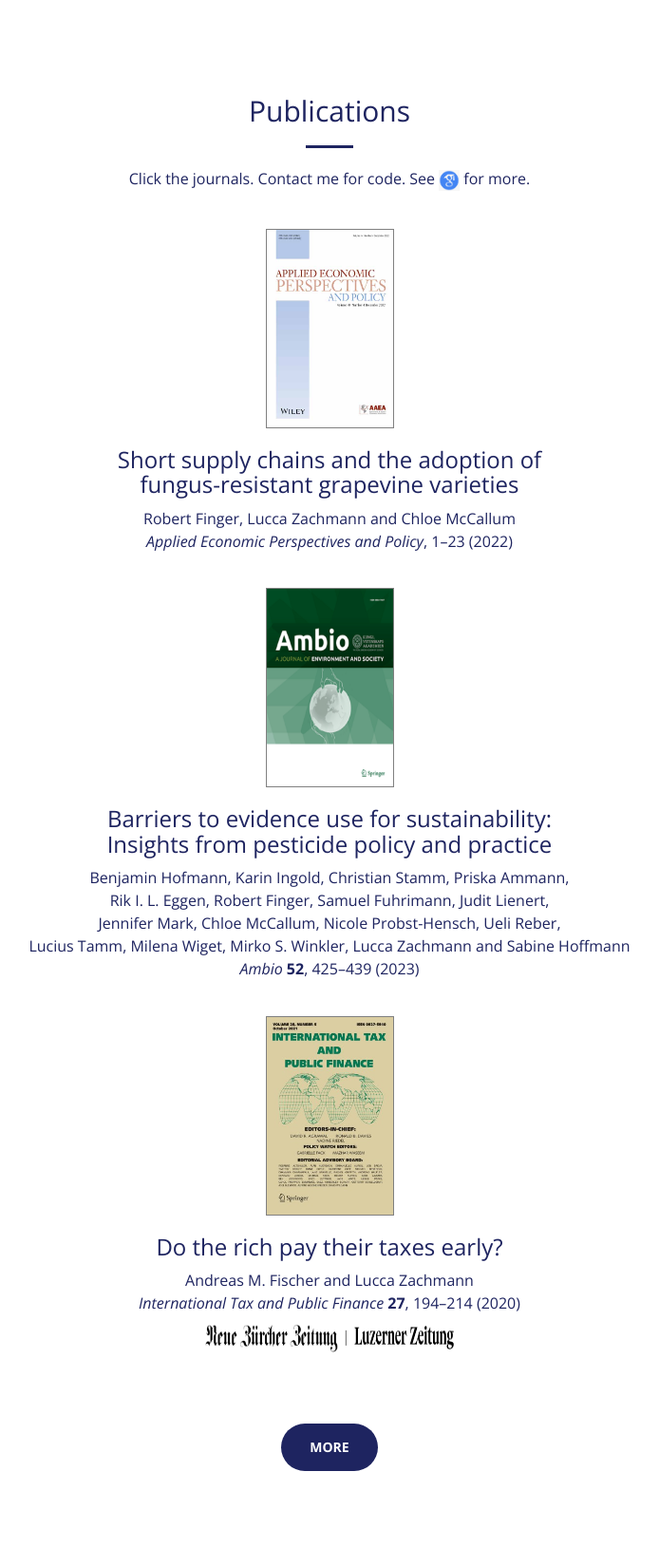
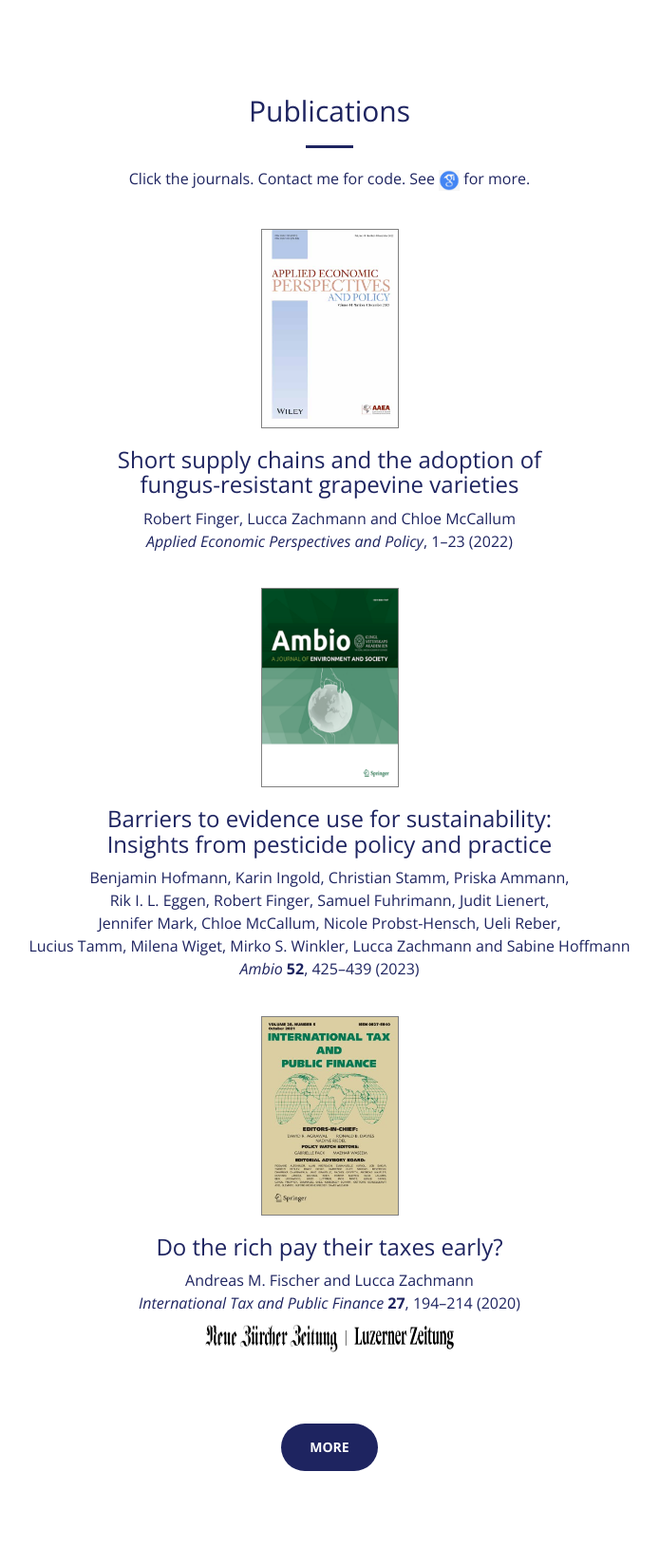
Before and after one commit to luccalino/luccalino.github.io, a Jekyll site: the page pubtest.html, which Jekyll copies as it is, in a window 1280 px wide. Shown: the whole page at 95% size, without its empty margins (293-987 px from the left). Built offline with Jekyll 4.4.1, drawn with Linux system fonts in a browser that asks for light colours.

Commit message:
Update pubtest.html

```diff
--- a/pubtest.html
+++ b/pubtest.html
@@ -53,7 +53,7 @@
             <!-- <div class="col-lg-4 col-md-6 text-center"> -->
             <div class="col-6 text-center">
                 <div class="service-box">
-                      <a class="fa fa-4x wow bounceIn text-primary" href="https://onlinelibrary.wiley.com/doi/full/10.1002/aepp.13337" target="_blank"><img title="AEPP" alt="AEPP" src="img/AEPP.jpg" style="cursor:pointer;border:1px solid grey;" width="135" height="210"></a>
+                      <a class="fa fa-4x wow bounceIn text-primary" href="https://onlinelibrary.wiley.com/doi/full/10.1002/aepp.13337" target="_blank"><img title="AEPP" alt="AEPP" src="img/AEPP.jpg" style="cursor:pointer;border:1px solid grey;" width="145" height="210"></a>
                       <h3 style="color:#1E2460;">Short supply chains and the adoption of<br>fungus-resistant grapevine varieties</h3>
                       <p class="text-muted" style="color:#1E2460;">Robert Finger, Lucca Zachmann and Chloe McCallum</p>
                       <p class="text-muted" style="color:#1E2460;"><i>Applied Economic Perspectives and Policy</i>, 1–23 (2022)</p>
@@ -62,7 +62,7 @@
             </div>
             <div class="col-6 text-center">
                 <div class="service-box">
-                    <a class="fa fa-4x wow bounceIn text-primary" href="https://link.springer.com/article/10.1007/s13280-022-01790-4" target="_blank"><img title="Ambio" alt="Ambio" src="img/AMBIO.png" style="cursor:pointer;border:1px solid grey;" width="135" height="210"></a>
+                    <a class="fa fa-4x wow bounceIn text-primary" href="https://link.springer.com/article/10.1007/s13280-022-01790-4" target="_blank"><img title="Ambio" alt="Ambio" src="img/AMBIO.png" style="cursor:pointer;border:1px solid grey;" width="145" height="210"></a>
                     <h3 style="color:#1E2460;">Barriers to evidence use for sustainability:<br>Insights from pesticide policy and practice</h3>
                     <p class="text-muted" style="color:#1E2460;">Benjamin Hofmann, Karin Ingold, Christian Stamm, Priska Ammann,<br>Rik I. L. Eggen, Robert Finger, Samuel Fuhrimann, Judit Lienert,<br>Jennifer Mark, Chloe McCallum, Nicole Probst-Hensch, Ueli Reber,<br>Lucius Tamm, Milena Wiget, Mirko S. Winkler, Lucca Zachmann and Sabine Hoffmann</p>
                     <p class="text-muted" style="color:#1E2460;"><i>Ambio</i> <b>52</b>, 425–439 (2023)</p>
@@ -71,7 +71,7 @@
             </div>
             <div class="col text-center">
                 <div class="service-box">
-                    <a class="fa fa-4x wow bounceIn text-primary" href="https://link.springer.com/article/10.1007/s10797-019-09541-0" data-wow-delay=".2s" target="_blank"><img title="Springer" alt="Springer" src="img/ITPF.jpeg" style="cursor:pointer;border:1px solid grey;" width="135" height="210"></a>
+                    <a class="fa fa-4x wow bounceIn text-primary" href="https://link.springer.com/article/10.1007/s10797-019-09541-0" data-wow-delay=".2s" target="_blank"><img title="Springer" alt="Springer" src="img/ITPF.jpeg" style="cursor:pointer;border:1px solid grey;" width="145" height="210"></a>
                     <h3 style="color:#1E2460;">Do the rich pay their taxes early?</h3>
                     <p class="text-muted" style="color:#1E2460;">Andreas M. Fischer and Lucca Zachmann</p>
                     <p class="text-muted" style="color:#1E2460;"><i>International Tax and Public Finance</i> <b>27</b>, 194–214 (2020)</p>
```
